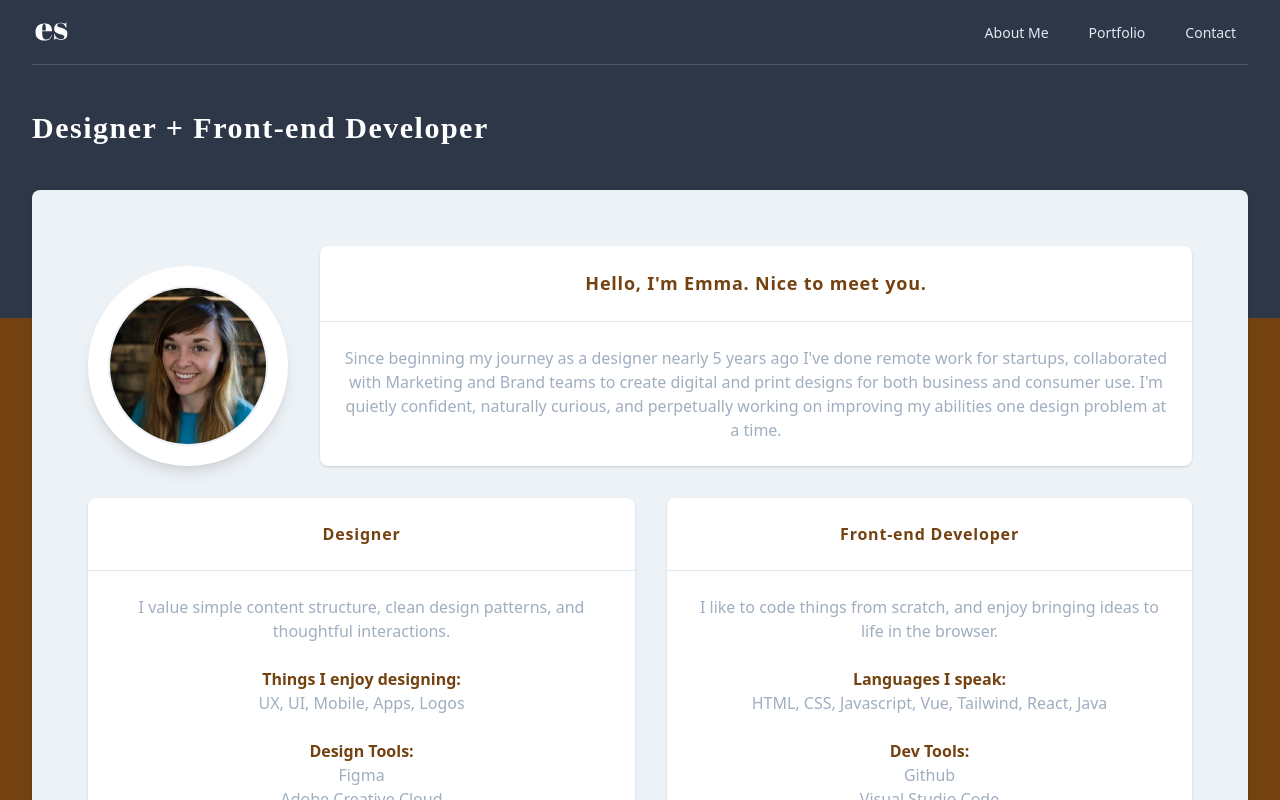
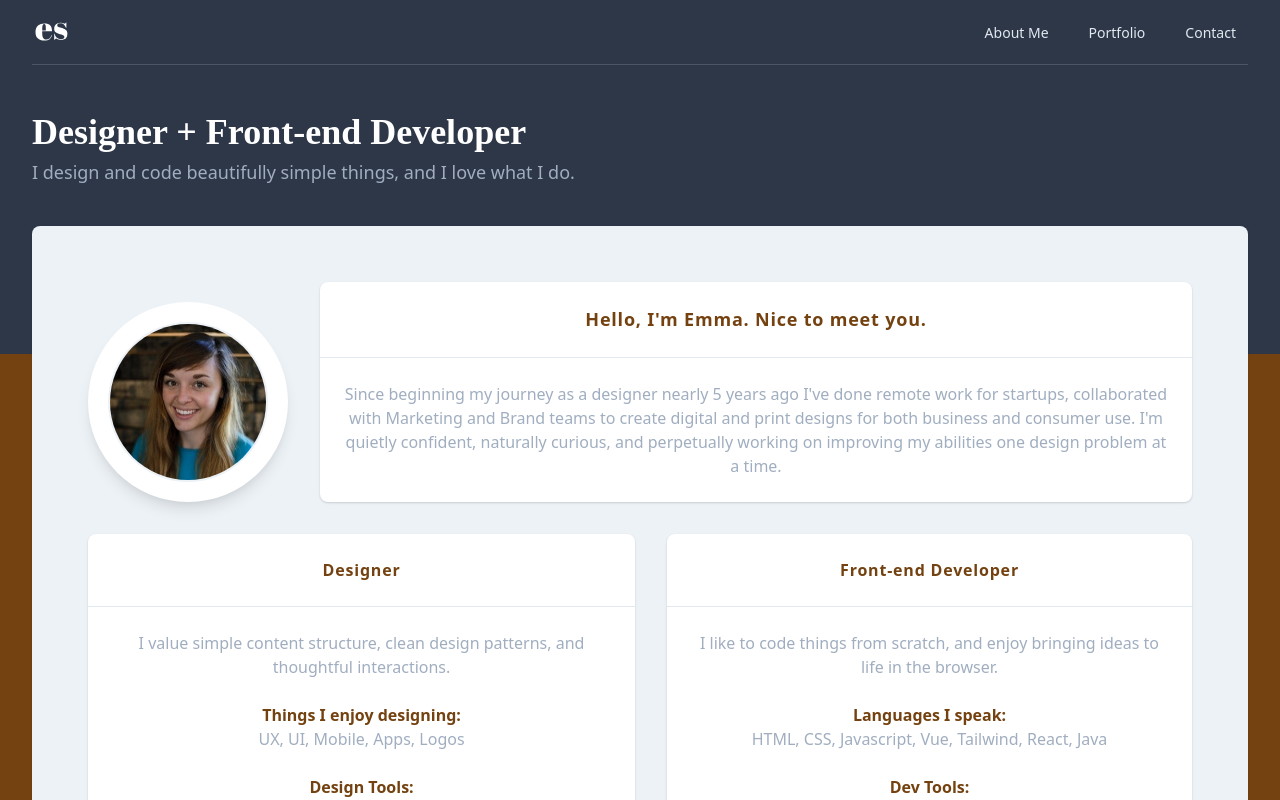
Before and after one commit to emmastotz/nuxt-portfolio, a Nuxt app: page / in a window 1280 px wide. Shown: the top 800 px of the page. Built offline with nearby package versions, Linux system fonts and the light colour scheme.

Commit message:
feat: allow for subtitles

```diff
--- a/components/HeaderBar.vue
+++ b/components/HeaderBar.vue
@@ -50,9 +50,10 @@
 			<!-- Header -->
 			<header class="py-10">
 				<div class="max-w-7xl mx-auto px-4 sm:px-6 lg:px-8">
-					<h1 class="text-3xl font-bold text-white font-display tracking-wider">
-						{{ headerText }}
+					<h1 class="text-3xl md:text-4xl font-bold text-white font-display">
+						{{ headerText.title }}
 					</h1>
+					<p v-if="headerText.subtitle" class="text-lg text-gray-500">{{ headerText.subtitle }}</p>
 				</div>
 			</header>
 		</div>
@@ -79,9 +80,19 @@ export default {
 	computed: {
 		headerText() {
 			switch(this.$route.path) {
-				case '/': return 'Designer + Front-end Developer'
-				case '/portfolio': return 'My Recent Work'
-				case '/contact': return 'Get In Touch'
+				case '/':
+					return {
+						title: 'Designer + Front-end Developer',
+						subtitle:'I design and code beautifully simple things, and I love what I do.'
+					}
+				case '/portfolio':
+					return {
+						title: 'My Recent Work'
+					}
+				case '/contact':
+					return {
+						title: 'Get In Touch'
+					}
 			}
 		}
 	},
```
